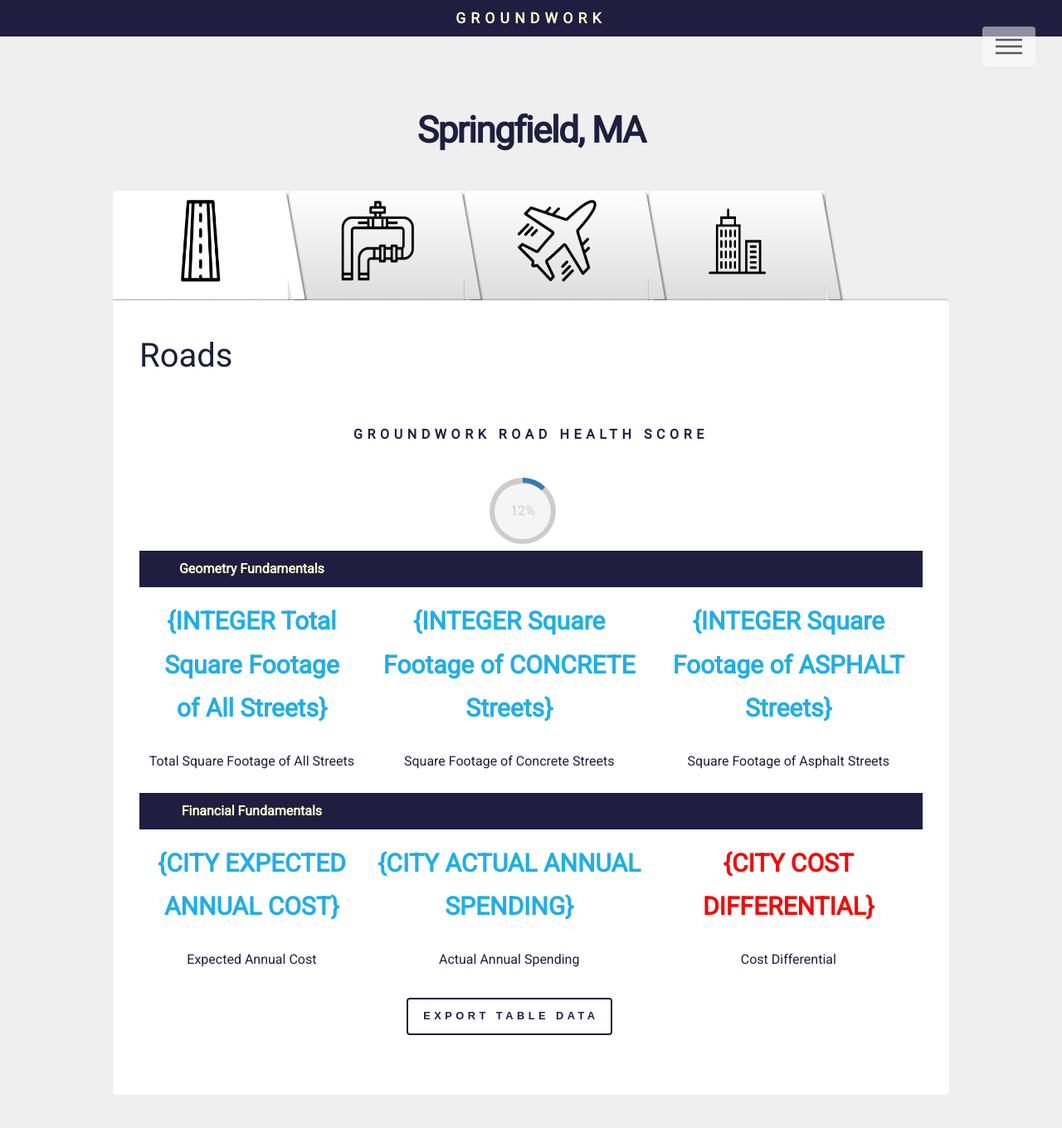
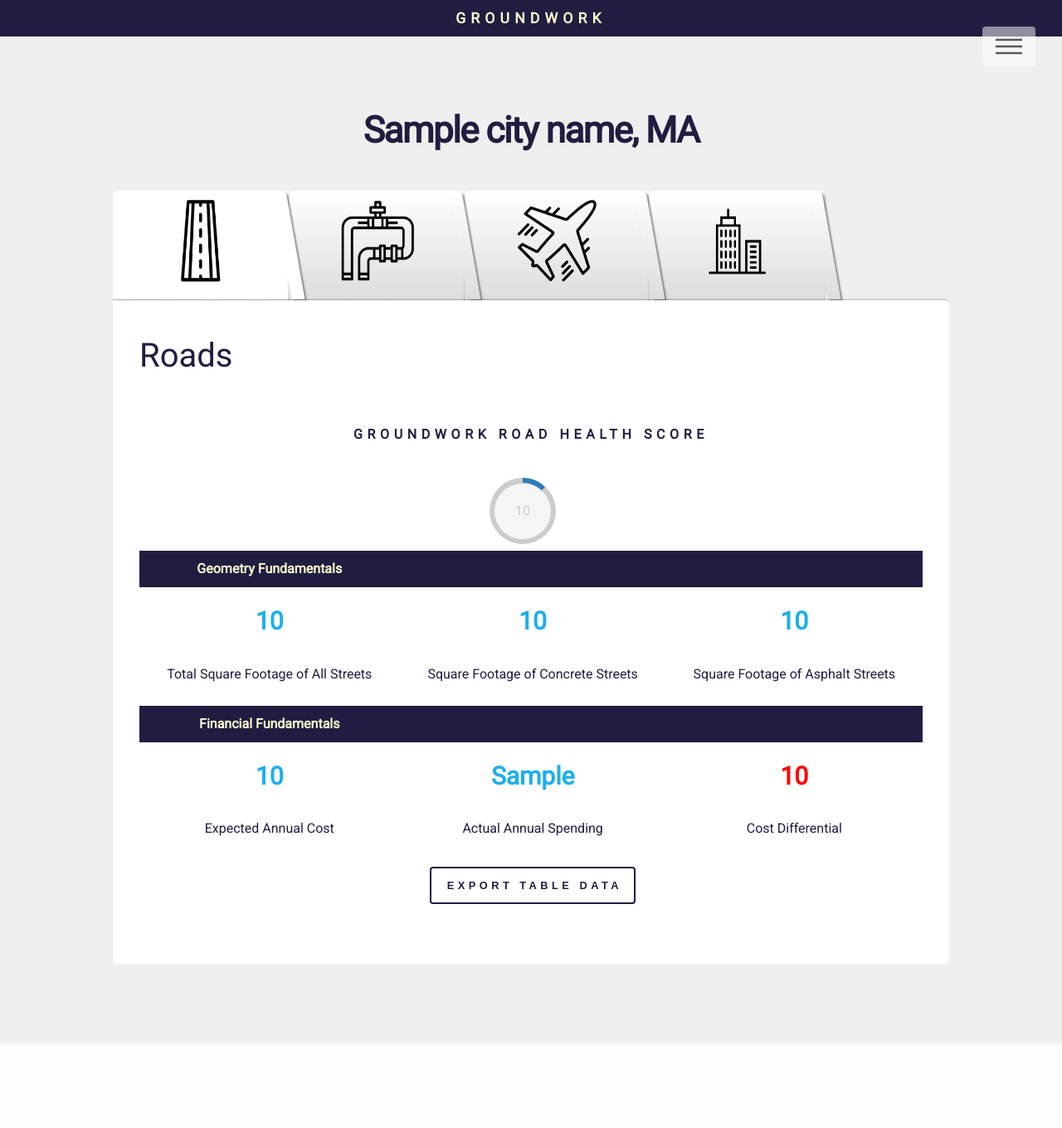
Before and after one commit to carolinapeisch/groundwork_sprint_3_django, a Django app: template helloapp/howdy/templates/city_roads_drilldown.html in a window 1280 px wide. Shown: the top 1360 px of the page at 83% size. After the commit the page ends 1258 px from the top, so only its background shows below. Run offline with Django 3.2, Linux system fonts and the light colour scheme; the template is opened without the code that fills it: most values are stand-ins (such as "Sample title", 1, 10 or a date in 2020); some libraries are stand-ins or nearby versions.

Commit message:
completed placeholders in city_roads

```diff
--- a/helloapp/howdy/templates/city_roads_drilldown.html
+++ b/helloapp/howdy/templates/city_roads_drilldown.html
@@ -39,8 +39,8 @@
 						<h2>Menu</h2>
 						<ul>
 							<li><a href="index.html">Home</a></li>
-							<li><a href="springfield_overview.html">Springfield Overview</a></li>
-							<li><a href="springfield_roads.html">Springfield Roads</a></li>
+							<li><a href="springfield_overview.html">{{city_name}} Overview</a></li>
+							<li><a href="springfield_roads.html">{{city_name}} Roads</a></li>
 						</ul>
 					</nav>
 
@@ -48,7 +48,7 @@
 				<!-- Main -->
 					<div id="main">
 						<div class="inner">
-							<h1>Springfield, MA</h1>
+							<h1>{{city_name}}, MA</h1>
                             <ul id="tabs">
 								<!--<a style="background-color:#201D40"> <img src="images/trans_road.png" width="100" height="100" align="center">-->
 								<a id = "selected_tab"> <img src="{% static "howdy/images/trans_road.png" %}" width="100" height="100" align="center">
@@ -63,7 +63,7 @@
                                     <h3> Groundwork Road Health Score</h3>
 										<div class="center-div">
 										<div class="c100 p12 small">
-									<span>12%</span>
+									<span>{{city_health_score}}</span>
 									<div class="slice">
 										<div class="bar"></div>
 										<div class="fill"></div>
@@ -78,9 +78,9 @@
                                   <td style="background-color: #201D40"></td>
 							  </tr>
                                 <tr>
-								<td style="font-size: 30px; color:#1daeec"> <b> {INTEGER Total Square Footage of All Streets} </b> </td>
-								<td style="font-size: 30px; color:#1daeec"> <b> {INTEGER Square Footage of CONCRETE Streets} </b> </td>
-								<td style="font-size: 30px; color:#1daeec"> <b> {INTEGER Square Footage of ASPHALT Streets} </b> </td>
+								<td style="font-size: 30px; color:#1daeec"> <b> {{city_total_sq_footage_streets}} </b> </td>
+								<td style="font-size: 30px; color:#1daeec"> <b> {{city_total_sq_footage_concrete_streets}} </b> </td>
+								<td style="font-size: 30px; color:#1daeec"> <b> {{city_total_sq_footage_asphalt_streets}} </b> </td>
 							  </tr>
 							  <tr>
 								<td> Total Square Footage of All Streets </td>
@@ -98,9 +98,9 @@
                                   <td style="background-color: #201D40"></td>
 							  </tr>
                                 <tr>
-								<td style="font-size: 30px; color:#1daeec; "> <b> {CITY EXPECTED ANNUAL COST} </b></td>
-                                    <td style="font-size: 30px; color:#1daeec;"> <b> {CITY ACTUAL ANNUAL SPENDING}</b> </td>
-								<td style="font-size: 30px; color:red"> <b> {CITY COST DIFFERENTIAL} </b> </td
+								<td style="font-size: 30px; color:#1daeec; "> <b> {{city_roads_expected_annual_cost}} </b></td>
+                                    <td style="font-size: 30px; color:#1daeec;"> <b> {{city_roads_actual_annual_spending}}</b> </td>
+								<td style="font-size: 30px; color:red"> <b> {{city_roads_cost_differential}} </b> </td
 
 							  </tr>
 							  <tr>
--- a/helloapp/howdy/views.py
+++ b/helloapp/howdy/views.py
@@ -45,7 +45,11 @@
     template_name = "city_roads_drilldown.html"
 
     def get(self, request, **kwargs):
-        return render(request, self.template_name)
+        fname = os.path.join(os.path.dirname(__file__), 'dummy_csv.csv')
+        city_df = pd.read_csv(fname,header=0)
+        city_name = kwargs.get('city_name')
+        response_data = city_df.loc[city_df['city_name']==city_name].to_dict(orient='records')[0]
+        return render(request, self.template_name, response_data)
 
 
 # def search_from_stored_data(request):
```
